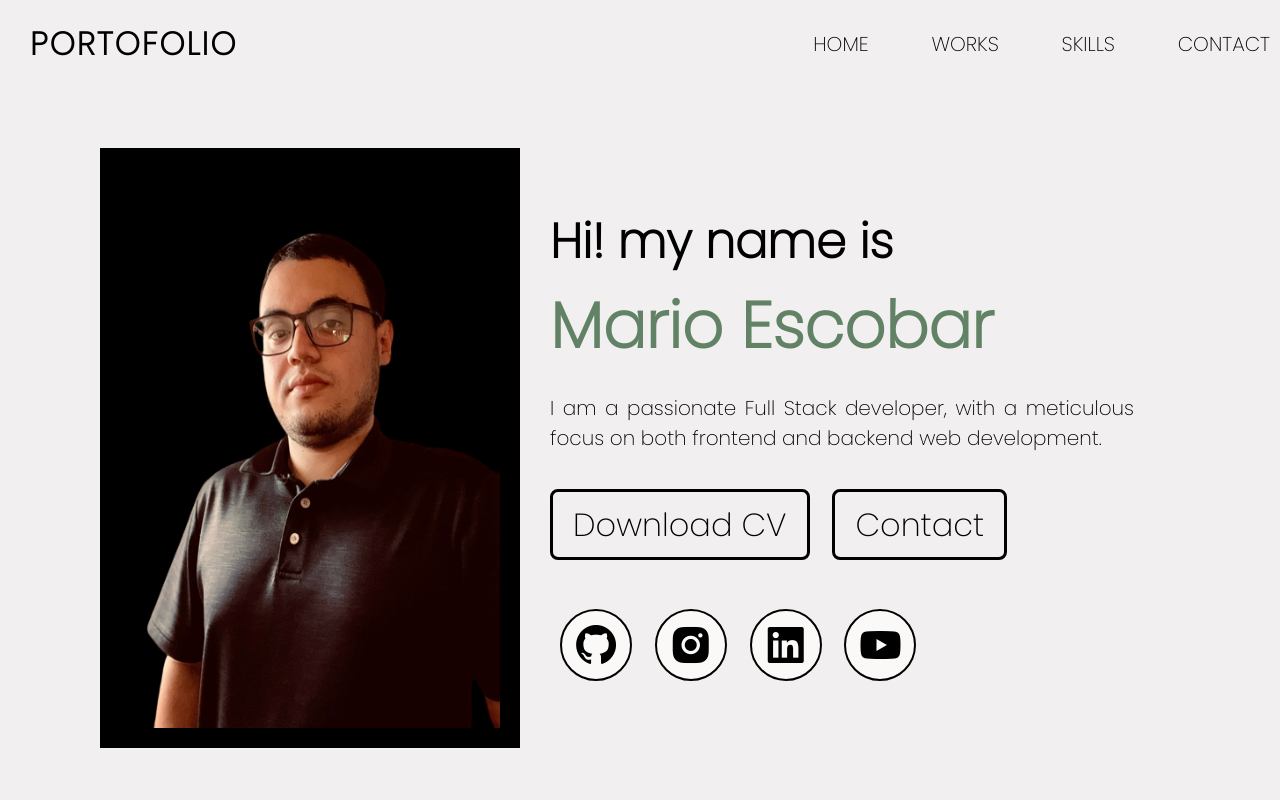
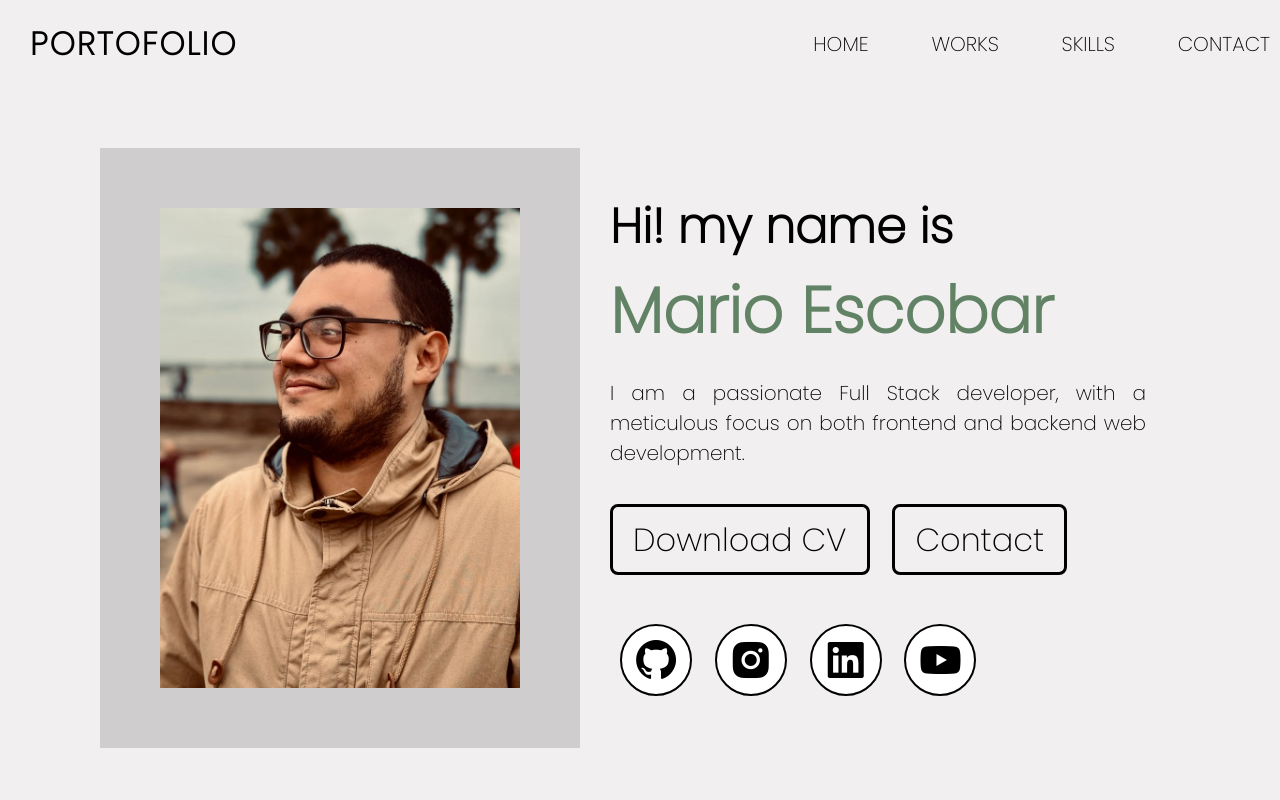
Before and after one commit to MarioE99/PORTOFOLIO-ME, a plain HTML site: page index.html in a window 1280 px wide. Shown: the top 800 px of the page. Drawn offline with nearby package versions, Linux system fonts and the light colour scheme.

Commit message:
Portofolio v5

```diff
--- a/index.html
+++ b/index.html
@@ -71,7 +71,7 @@
             <div class="container__img">
 
 
-                <img src="assets/images/IMG_0008-removebg-preview.png" alt="Mario Profile">
+                <img src="assets/images/1dab72bb-d538-47b4-ad64-5578c1c84e32.jpg" alt="Mario Profile">
 
 
             </div>
--- a/style/style.css
+++ b/style/style.css
@@ -161,7 +161,7 @@ nav{
     padding: 10px;
     border-radius: 100%;
     color: black;
-    background-color: #FAF9F8;
+    background-color: white;
     transition: .5s;
 
 
@@ -183,19 +183,17 @@ nav{
 
 .container__img{
   margin-left: 100px;
-  background-color: black;
+  background-color: rgba(128, 128, 128, 0.308);
   height: 600px;
-  margin-left: 0 auto;
-  padding: 10px;
+  padding: 50px;
 
 }
 
 
 .container__img img{
 
-
-
     height: 100%;
+    border-color: black;
 
 }
 
@@ -621,7 +619,7 @@ nav{
 .skills{
 
     width: 100%;
-    background-color: #EBF3E8;
+    background-color: white;
 
 }
 
```
Also changed, not shown: assets/images/1dab72bb-d538-47b4-ad64-5578c1c84e32.jpg (added), assets/images/IMG_0008-removebg-preview.png (deleted).
